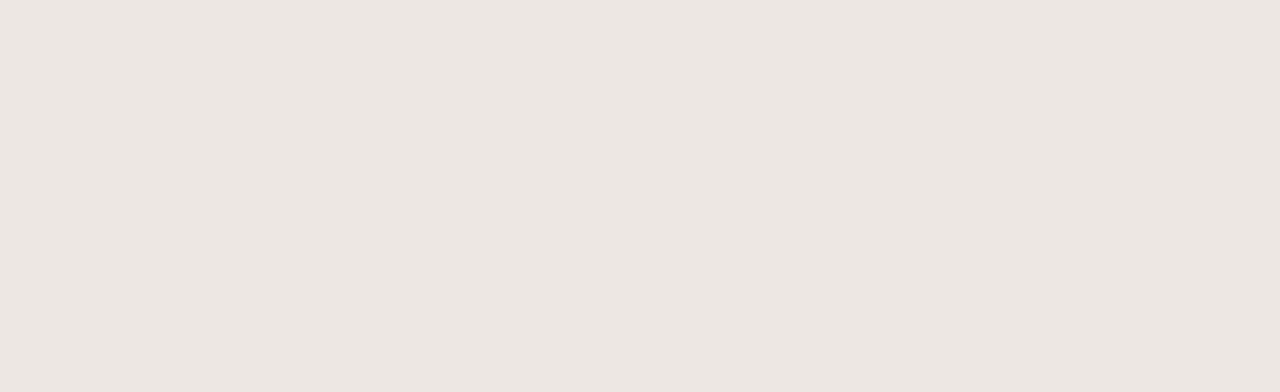
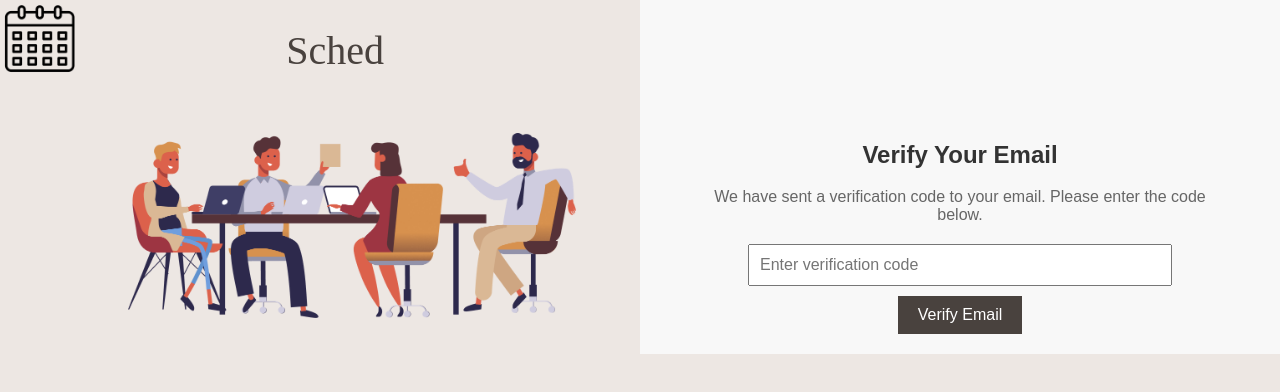
Before and after one commit to matt0125/Scheduler, a React (Create React App) app in the folder web/: page /verify-email in a window 1280 px wide. Before the commit this address had no page. Shown: the top 392 px of the page. Built offline with nearby package versions, Linux system fonts and the light colour scheme.

Commit message:
email verification working

```diff
--- a/web/src/App.js
+++ b/web/src/App.js
@@ -6,6 +6,7 @@ import Dashboard from './pages/Dashboard';
 import EditProfile from './pages/EditProfile'; // Import EditProfile
 import ChangePassword from './pages/ChangePassword'; // Import ChangePassword
 import UpdateAvailability from './pages/UpdateAvailability'; // Import UpdateAvailability
+import VerifyEmail from './pages/VerifyEmail';
 
 const App = () => {
   return (
@@ -17,6 +18,7 @@ const App = () => {
         <Route path="/edit-profile/:employeeId" element={<EditProfile/>} /> {/* Add this line */}
         <Route path="/change-password/:employeeId" element={<ChangePassword />} />
         <Route path="/update-availability/:employeeId" element={<UpdateAvailability/>} />
+        <Route path="/verify-email" element={<VerifyEmail/>} />
       </Routes>
     </Router>
   );
--- a/web/src/pages/Register.js
+++ b/web/src/pages/Register.js
@@ -1,4 +1,5 @@
 import React, { useState } from 'react';
+import { useNavigate } from "react-router-dom";
 import axios from 'axios';
 import "../styles/Register.css";
 import { Container, Row, Col } from "react-bootstrap";
@@ -11,6 +12,7 @@ import phoneIcon from "../images/phone.png";
 
 
 const Register = () => {
+  const navigate = useNavigate();
   const [formData, setFormData] = useState({
     username: '',
     password: '',
@@ -26,6 +28,9 @@ const Register = () => {
     startAvail: 'NULL',
     managerIdent: false
   });
+  const [showEmailVerification, setShowEmailVerification] = useState(false);
+  const [verificationCode, setVerificationCode] = useState('');
+  const [verificationStatus, setVerificationStatus] = useState('');
 
   const handleChange = (e) => {
     const { name, value } = e.target;
@@ -38,13 +43,33 @@ const Register = () => {
   const handleSubmit = async (e) => {
     e.preventDefault();
     try {
-      const response = await axios.post('http://large.poosd-project.com/api/register', formData);
+      const response = await axios.post('http://localhost:3000/api/register', formData);
       console.log('Registration successful:', response.data);
-      alert("Registered successfully.")
+      console.log("Registered successfully.");
+      setShowEmailVerification(true);
+      // Redirect to a new page or show a modal informing about email verification
+      navigate('/verify-email');
     } catch (err) {
       console.log('Error during registration:', err);
     }
   };
+
+  const handleVerificationCodeChange = (e) => {
+    setVerificationCode(e.target.value);
+  };
+
+  const handleEmailVerification = async (e) => {
+    e.preventDefault();
+    try {
+      // Assuming your backend API endpoint for verifying the code is '/api/verify-email'
+      const response = await axios.get(`http://localhost:3000/api/verify-email/${verificationCode}`);
+      setVerificationStatus('Verification successful. You can now login.');
+    } catch (error) {
+      console.error('Error during email verification:', error);
+      setVerificationStatus('Verification failed. Please check the code and try again.');
+    }
+  };
+
 
 
   let url = "/";
@@ -112,12 +137,31 @@ const Register = () => {
             onChange={(e) => handleChange({ target: { name: 'managerIdent', value: false} })}/> Employee
             </div>
             </div>
-            <button type="submit" className="submit-button">Sign Up</button>
+            <button type="submit" className="submit-button">Verify Email</button>
             <p className="login-register-p">Have an account?  <a href={url} className="login-register-url">log in</a></p>
             </div>
             </form>
           </Col>
         </Row>
+        {showEmailVerification && (
+          <Row>
+            <Col>
+              <div className="email-verification-section">
+                <h2>Verify Your Email</h2>
+                <form onSubmit={handleEmailVerification}>
+                  <input
+                    type="text"
+                    value={verificationCode}
+                    onChange={handleVerificationCodeChange}
+                    placeholder="Enter verification code"
+                  />
+                  <button type="submit">Verify Email</button>
+                </form>
+                {verificationStatus && <p>{verificationStatus}</p>}
+              </div>
+            </Col>
+          </Row>
+        )}
       </Container>
     </div>
   );
--- /dev/null
+++ b/web/src/pages/VerifyEmail.js
@@ -0,0 +1,75 @@
+import React, { useState } from 'react';
+import axios from 'axios';
+import { useNavigate } from "react-router-dom";
+import "../styles/Register.css";
+import { Container, Row, Col } from "react-bootstrap";
+import vector from "../images/table-meeting.png";
+import logo from "../images/branding-notitle.png";
+
+const VerifyEmail = () => {
+    const navigate = useNavigate();
+    const [verificationCode, setVerificationCode] = useState('');
+    const [verificationStatus, setVerificationStatus] = useState('');
+
+    const handleVerificationCodeChange = (e) => {
+        setVerificationCode(e.target.value);
+    };
+
+    const handleSubmit = async (e) => {
+        e.preventDefault();
+        try {
+            // Assuming your backend API endpoint for verifying the code is '/api/verify'
+            const response = await axios.get(`http://localhost:3000/api/verify-email/${verificationCode}`);
+            setVerificationStatus('Verification successful. You can now login.');
+            navigate('/');
+        } catch (error) {
+            console.error('Error during email verification:', error);
+            setVerificationStatus('Verification failed. Please check the code and try again.');
+        }
+    };
+
+
+
+    return (
+        <div id="register-body">
+        <Container>
+            <Row>
+                <Col>
+                    <img src={logo} alt="sched logo" className="logo"></img>
+                </Col>
+                <Col className="title">
+                <   h1>Sched</h1>
+                </Col>
+            </Row>
+            <Row className="row">
+                <Col className="column">
+                    <img src={vector} className="business-photo" alt="business vector"/>
+                </Col>
+                <Col className="main-column">
+                    <div style={{ textAlign: 'center', maxWidth: '500px', margin: 'auto', padding: '20px', fontFamily: 'Arial, sans-serif' }}>
+                        <h2 style={{ fontSize: '24px', color: '#333' }}>Verify Your Email</h2>
+                        <p style={{ fontSize: '16px', color: '#666' }}>
+                            We have sent a verification code to your email. Please enter the code below.
+                        </p>
+                        <form onSubmit={handleSubmit} style={{ marginTop: '20px' }}>
+                            <input
+                                type="text"
+                                value={verificationCode}
+                                onChange={handleVerificationCodeChange}
+                                placeholder="Enter verification code"
+                                style={{ padding: '10px', fontSize: '16px', width: '80%', marginBottom: '10px' }}
+                            />
+                            <button type="submit" style={{ padding: '10px 20px', fontSize: '16px', backgroundColor: '#49423E', color: 'white', border: 'none', cursor: 'pointer' }}>
+                                Verify Email
+                            </button>
+                        </form>
+                        {verificationStatus && <p style={{ marginTop: '20px', color: '#4CAF50' }}>{verificationStatus}</p>}
+                    </div>
+                </Col>
+            </Row>
+        </Container>
+        </div>
+    );
+};
+
+export default VerifyEmail;
```
